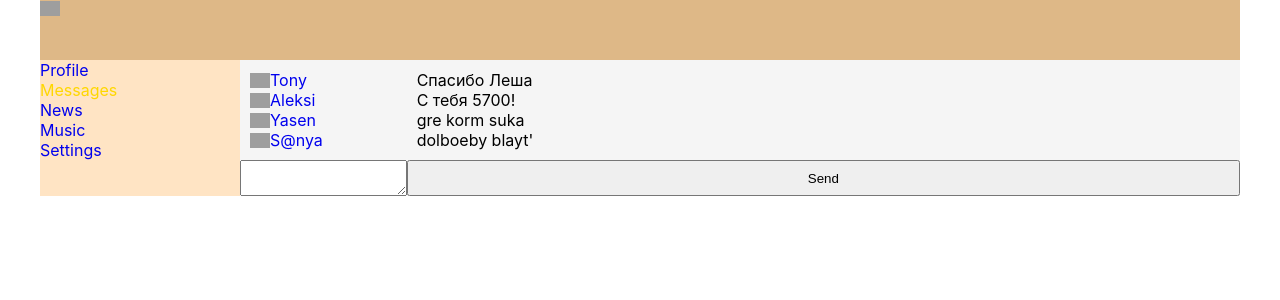
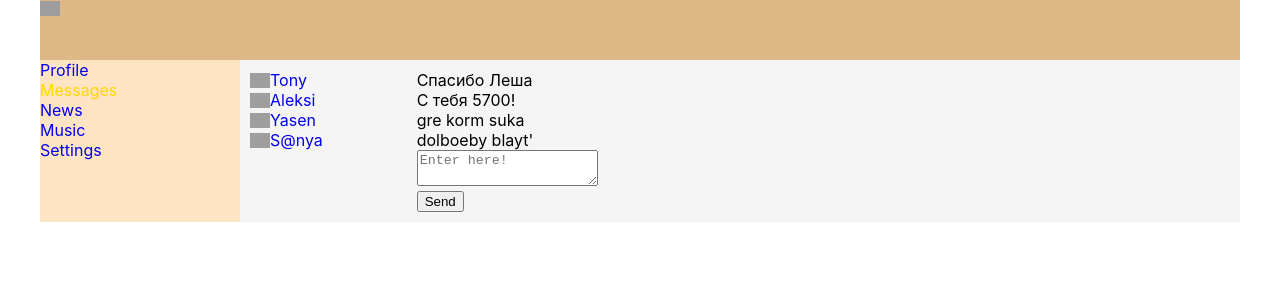
Before and after one commit to tonymacarony-code/react, a React (Create React App) app: page /dialogs in a window 1280 px wide. Shown: the top 300 px of the page. Built offline with nearby package versions, Linux system fonts and the light colour scheme; grey boxes are pictures that could not be loaded.

Commit message:
add redux

```diff
--- a/package.json
+++ b/package.json
@@ -10,6 +10,7 @@
     "react-dom": "^17.0.2",
     "react-router-dom": "^6.3.0",
     "react-scripts": "5.0.0",
+    "redux": "^4.1.2",
     "web-vitals": "^2.1.4"
   },
   "scripts": {
--- a/src/App.jsx
+++ b/src/App.jsx
@@ -18,15 +18,16 @@ const App = (props) => {
             path="profile"
             element={
               <Profile
-                addPost={props.addPost}
+                dispatch={props.dispatch}
                 profilePage={props.state.profilePage}
-                updateNewPostText={props.updateNewPostText}
               />
             }
           />
           <Route
             path="dialogs/*"
-            element={<Dialogs state={props.state.dialogsPage} />}
+            element={
+              <Dialogs state={props.state.dialogsPage} store={props.store} />
+            }
           />
         </Routes>
       </div>
--- a/src/components/Dialogs/Dialogs.jsx
+++ b/src/components/Dialogs/Dialogs.jsx
@@ -1,9 +1,15 @@
 import React, { Component } from "react";
+import {
+  sendMessageCreator,
+  updateNewMessageBodyCreator,
+} from "../../redux/dialogs-reducer";
 import DialogItem from "./DialogItem/DialogItem";
 import s from "./Dialogs.module.css";
 import Message from "./Message/Message";
 
 const Dialogs = (props) => {
+  let state = props.store.getState().dialogsPage;
+
   let dialogsElements = props.state.dialogs.map((d) => (
     <DialogItem name={d.name} id={d.id} src={d.src} />
   ));
@@ -11,18 +17,40 @@ const Dialogs = (props) => {
   let messagesElements = props.state.messages.map((m) => (
     <Message message={m.message} id={m.id} />
   ));
+  let newMessageBody = props.state.newMessageBody;
   let newMessage = React.createRef();
   let textMessage = () => {
     let text = newMessage.current.value;
     alert(text);
   };
+
+  let onSendMessageClick = () => {
+    props.store.dispatch(sendMessageCreator());
+  };
+  let onNewMessageChange = (e) => {
+    let body = e.target.value;
+    props.store.dispatch(updateNewMessageBodyCreator(body));
+  };
   return (
     <div>
       <div className={s.dialogs}>
         <div className={s.dialogsItems}>{dialogsElements}</div>
-        <div className={s.messages}>{messagesElements}</div>
-        <textarea ref={newMessage}></textarea>
-        <button onClick={textMessage}>Send</button>
+        <div className={s.messages}>
+          <div>{messagesElements}</div>
+          <div>
+            <div>
+              <textarea
+                value={newMessageBody}
+                onChange={onNewMessageChange}
+                ref={newMessage}
+                placeholder="Enter here!"
+              ></textarea>
+            </div>
+            <div>
+              <button onClick={onSendMessageClick}>Send</button>
+            </div>
+          </div>
+        </div>
       </div>
     </div>
   );
--- a/src/components/Profile/MyPosts/MyPosts.jsx
+++ b/src/components/Profile/MyPosts/MyPosts.jsx
@@ -1,6 +1,11 @@
 import React, { Component } from "react";
+import {
+  addPostActionCreator,
+  updateNewPostTextActionCreator,
+} from "../../../redux//profile-reducer";
 import s from "../MyPosts/MyPosts.module.css";
 import Post from "./Post/Post";
+
 const MyPosts = (props) => {
   let postsElements = props.posts.map((p) => (
     <Post
@@ -13,12 +18,16 @@ const MyPosts = (props) => {
   let newPostElement = React.createRef();
 
   let addPost = () => {
-    props.addPost();
+    props.dispatch(addPostActionCreator());
   };
+
   let onPostChange = () => {
     let text = newPostElement.current.value;
-    props.updateNewPostText(text);
+    // let action = { type: "UPDATE-NEW-POST-TEXT", newText: text };
+    let action = updateNewPostTextActionCreator(text);
+    props.dispatch(action);
   };
+
   return (
     <div className={s.postsBlock}>
       <h3>My Posts</h3>
--- a/src/components/Profile/Profile.jsx
+++ b/src/components/Profile/Profile.jsx
@@ -9,8 +9,7 @@ const Profile = (props) => {
       <ProfileInfo src="https://hips.hearstapps.com/wdy.h-cdn.co/assets/17/39/1506709524-cola-0247.jpg?crop=1.00xw:0.750xh;0,0.214xh&resize=600:*" />
       <MyPosts
         posts={props.profilePage.posts}
-        addPost={props.addPost}
-        newPostText={props.profilePage.newPostText}
+        dispatch={props.dispatch}
         updateNewPostText={props.updateNewPostText}
       />
     </div>
--- a/src/index.js
+++ b/src/index.js
@@ -3,7 +3,7 @@ import React from "react";
 import ReactDOM from "react-dom";
 import "./index.css";
 import App from "./App";
-import store from "./redux/state";
+import store from "./redux/redux-store";
 
 import { BrowserRouter } from "react-router-dom";
 
@@ -13,8 +13,8 @@ let rerenderEntireTree = (state) => {
       <React.StrictMode>
         <App
           state={state}
-          addPost={store.addPost.bind(store)}
-          updateNewPostText={store.updateNewPostText.bind(store)}
+          dispatch={store.dispatch.bind(store)}
+          store={store}
         />
       </React.StrictMode>
     </BrowserRouter>,
@@ -22,10 +22,11 @@ let rerenderEntireTree = (state) => {
   );
 };
 
-// rerenderEntireTree(state);
-
 rerenderEntireTree(store.getState());
-store._subscribe(rerenderEntireTree);
+store.subscribe(() => {
+  let state = store.getState();
+  rerenderEntireTree(state);
+});
 // If you want to start measuring performance in your app, pass a function
 // to log results (for example: reportWebVitals(console.log))
 // or send to an analytics endpoint. Learn more: https://bit.ly/CRA-vitals
--- /dev/null
+++ b/src/redux/dialogs-reducer.js
@@ -0,0 +1,56 @@
+const UPDATE_NEW_MESSAGE_BODY = "UPDATE_NEW_MESSAGE_BODY";
+const SEND_MESSAGE = "SEND_MESSAGE";
+let initialState = {
+  dialogs: [
+    {
+      id: 1,
+      name: "Tony",
+      src: "https://upload.wikimedia.org/wikipedia/commons/d/db/Zeronet_logo.png",
+    },
+    {
+      id: 2,
+      name: "Aleksi",
+      src: "https://upload.wikimedia.org/wikipedia/commons/d/db/Zeronet_logo.png",
+    },
+    {
+      id: 3,
+      name: "Yasen",
+      src: "https://upload.wikimedia.org/wikipedia/commons/d/db/Zeronet_logo.png",
+    },
+    {
+      id: 4,
+      name: "S@nya",
+      src: "https://upload.wikimedia.org/wikipedia/commons/d/db/Zeronet_logo.png",
+    },
+  ],
+  messages: [
+    { id: 1, message: "Спасибо Леша" },
+    { id: 2, message: "С тебя 5700!" },
+    { id: 3, message: "gre korm suka" },
+    { id: 4, message: "dolboeby blayt'" },
+  ],
+  newMessageBody: "",
+};
+const dialogsReducer = (state = initialState, action) => {
+  switch (action.type) {
+    case UPDATE_NEW_MESSAGE_BODY:
+      state.newMessageBody = action.body;
+      return state;
+    case SEND_MESSAGE:
+      let body = state.newMessageBody;
+      state.newMessageBody = "";
+      state.messages.push({ id: 6, message: body });
+      return state;
+    default:
+      return state;
+  }
+};
+export const sendMessageCreator = () => ({
+  type: SEND_MESSAGE,
+});
+
+export const updateNewMessageBodyCreator = (body) => ({
+  type: UPDATE_NEW_MESSAGE_BODY,
+  body: body,
+});
+export default dialogsReducer;
--- /dev/null
+++ b/src/redux/profile-reducer.js
@@ -0,0 +1,41 @@
+const ADD_POST = "ADD-POST";
+const UPDATE_NEW_POST_TEXT = "UPDATE-NEW-POST-TEXT";
+
+let initialState = {
+  posts: [
+    { id: 1, message: "Спасибо Lexa", likesCount: 12 },
+    { id: 2, message: "С тебя 5200!", likesCount: 3 },
+    { id: 3, message: "Yasen" },
+    { id: 4, message: "S@nya" },
+  ],
+  newPostText: "",
+};
+
+const profileReducer = (state = initialState, action) => {
+  switch (action.type) {
+    case ADD_POST:
+      let newPost = {
+        id: 5,
+        message: state.newPostText,
+        likesCount: 0,
+      };
+      state.posts.push(newPost);
+      state.newPostText = "";
+      return state;
+    case UPDATE_NEW_POST_TEXT:
+      state.newPostText = action.newText;
+      return state;
+    default:
+      return state;
+  }
+};
+export const addPostActionCreator = () => ({
+  type: ADD_POST,
+});
+
+export const updateNewPostTextActionCreator = (text) => ({
+  type: UPDATE_NEW_POST_TEXT,
+  newText: text,
+});
+
+export default profileReducer;
--- /dev/null
+++ b/src/redux/redux-store.js
@@ -0,0 +1,13 @@
+import { combineReducers, createStore } from "redux";
+import profileReducer from "./profile-reducer";
+import dialogsReducer from "./dialogs-reducer";
+import { sidebarReducer } from "./sidebar-reducer";
+
+let reducers = combineReducers({
+  profilePage: profileReducer,
+  dialogsPage: dialogsReducer,
+  sidebar: sidebarReducer,
+});
+let store = createStore(reducers);
+
+export default store;
--- /dev/null
+++ b/src/redux/sidebar-reducer.js
@@ -0,0 +1,4 @@
+let initialState = {};
+export const sidebarReducer = (state = initialState, action) => {
+  return state;
+};
--- a/src/redux/state.js
+++ b/src/redux/store.js
@@ -1,3 +1,7 @@
+import dialogsReducer from "./dialogs-reducer";
+import profileReducer from "./profile-reducer";
+import { sidebarReducer } from "./sidebar-reducer";
+
 let store = {
   _state: {
     dialogsPage: {
@@ -29,6 +33,7 @@ let store = {
         { id: 3, message: "gre korm suka" },
         { id: 4, message: "dolboeby blayt'" },
       ],
+      newMessageBody: "",
     },
     profilePage: {
       posts: [
@@ -40,31 +45,25 @@ let store = {
       newPostText: "",
     },
   },
+  _subscriber() {
+    console.log("ok");
+  },
   getState() {
     return this._state;
   },
-  _subscriber() {
-    console.log("ok");
+
+  subscribe(observer) {
+    this._subscriber = observer;
   },
-  addPost() {
-    let newPost = {
-      id: 5,
-      message: this._state.profilePage.newPostText,
-      likesCount: 0,
-    };
-    this._state.profilePage.posts.push(newPost);
-    this._state.profilePage.newPostText = "";
+  dispatch(action) {
+    // {type : ""} ВСЕГДА БУДЕТ ИМЕТЬ ТИП
+    this._state.profilePage = profileReducer(this._state.profilePage, action);
+    this._state.dialogsPage = dialogsReducer(this._state.dialogsPage, action);
+    this._state.sidebar = sidebarReducer(this._state.sidebar, action);
     this._subscriber(this._state);
   },
-  updateNewPostText(newText) {
-    this._state.profilePage.newPostText = newText;
-    this._subscriber(this._state);
-  },
+};
 
-  _subscribe(observer) {
-    this._subscriber = observer;
-  },
-};
 export default store;
 
 // let rerenderEntireTree = null;
```
Also changed, not shown: 1 other file (tests, documents, lock files or other folders).
